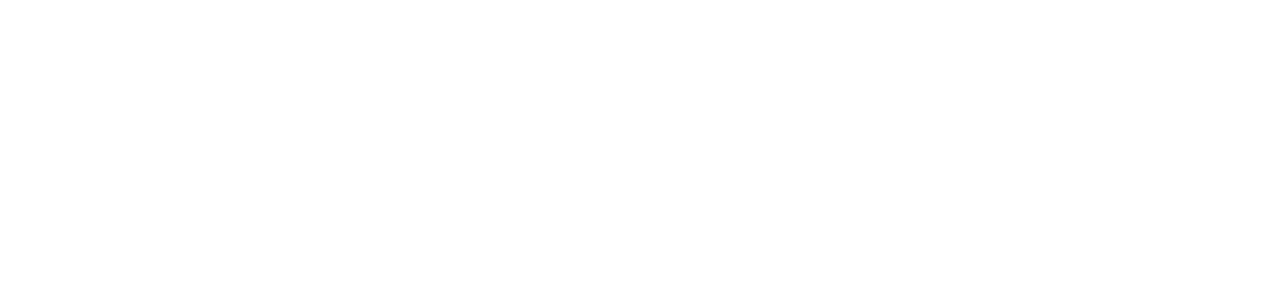
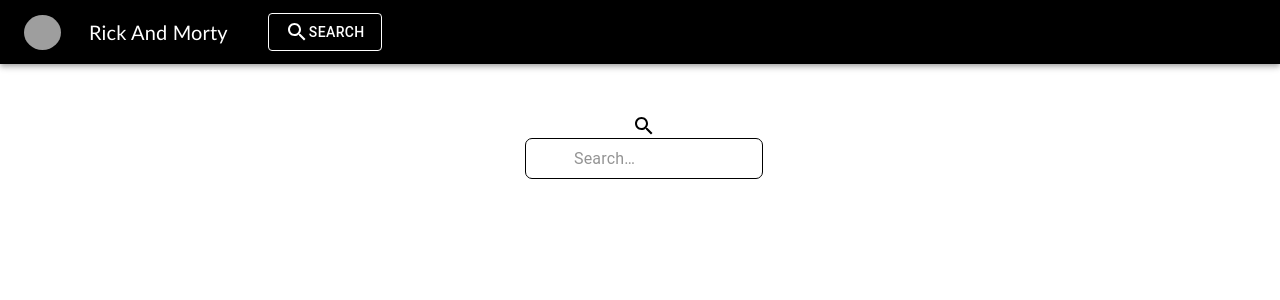
Before and after one commit to EdenArbiv/RickAndMorty, a React (Create React App) app in the folder client/: page /search in a window 1280 px wide. Before the commit this address had no page. Shown: the top 300 px of the page. Built offline with nearby package versions, Linux system fonts and the light colour scheme; grey boxes are pictures that could not be loaded.

Commit message:
search btn

```diff
--- a/client/src/components/Header/Header.js
+++ b/client/src/components/Header/Header.js
@@ -16,6 +16,9 @@
 import NotificationsIcon from '@mui/icons-material/Notifications';
 import MoreIcon from '@mui/icons-material/MoreVert';
 import { StyledLogo } from './styles';
+import Button from '@mui/material/Button';
+import Stack from '@mui/material/Stack';
+import { useNavigate } from 'react-router-dom';
 
 const Search = styled('div')(({ theme }) => ({
   position: 'relative',
@@ -58,7 +61,7 @@
 }));
 
 export default function PrimarySearchAppBar(props) {
-
+  const navigate = useNavigate()
 
   return (
     <Box sx={{ flexGrow: 1 }}>
@@ -82,7 +85,8 @@
           >
             Rick And Morty
           </Typography>
-          <Search>
+          <Button onClick={() => navigate('/search')} sx={{marginLeft: 5, border: '1px solid white'}} variant="inhirt"><SearchIcon /> Search </Button>
+          {/* <Search>
             <SearchIconWrapper>
               <SearchIcon />
             </SearchIconWrapper>
@@ -91,7 +95,7 @@
               placeholder="Search…"
               inputProps={{ 'aria-label': 'search' }}
             />
-          </Search>
+          </Search> */}
           {/* <Box sx={{ flexGrow: 1 }} />
           <Box sx={{ display: { xs: 'none', md: 'flex' } }}>
             <IconButton size="large" aria-label="show 4 new mails" color="inherit">
--- /dev/null
+++ b/client/src/components/SearchComp/SearchComp.js
@@ -0,0 +1,70 @@
+import React from 'react';
+import SearchIcon from '@mui/icons-material/Search';
+import { styled, alpha } from '@mui/material/styles';
+import InputBase from '@mui/material/InputBase';
+import { borderRadius } from '@mui/system';
+import { Wrapper } from './styles';
+
+const Search = styled('div')(({ theme }) => ({
+    position: 'relative',
+    borderRadius: theme.shape.borderRadius,
+    backgroundColor: alpha(theme.palette.common.white, 0.15),
+    '&:hover': {
+      backgroundColor: alpha(theme.palette.common.white, 0.25),
+    },
+    marginRight: theme.spacing(2),
+    marginLeft: 0,
+    marginTop: 50,
+    width: '100%',
+    [theme.breakpoints.up('sm')]: {
+      marginLeft: theme.spacing(3),
+      width: 'auto',
+    },
+}));
+
+const SearchIconWrapper = styled('div')(({ theme }) => ({
+padding: theme.spacing(0, 2),
+height: '100%',
+position: 'relative',
+pointerEvents: 'none',
+display: 'flex',
+alignItems: 'center',
+justifyContent: 'center',
+}));
+
+const StyledInputBase = styled(InputBase)(({ theme }) => ({
+color: 'inherit',
+'& .MuiInputBase-input': {
+    padding: theme.spacing(1, 1, 1, 0),
+    // vertical padding + font size from searchIcon
+    paddingLeft: `calc(1em + ${theme.spacing(4)})`,
+    transition: theme.transitions.create('width'),
+    width: '100%',
+    [theme.breakpoints.up('md')]: {
+    width: '20ch',
+    border: '1px solid black',
+    borderRadius: '7px'
+    },
+},
+}));
+
+const SearchComp = (props) => {
+  return (
+    <Wrapper>
+        <center>
+           <Search>
+            <SearchIconWrapper>
+              <SearchIcon />
+            </SearchIconWrapper>
+            <StyledInputBase
+              onChange={props.searchValue}
+              placeholder="Search…"
+              inputProps={{ 'aria-label': 'search' }}
+            />
+          </Search>
+          </center>
+    </Wrapper>
+  )
+}
+
+export default SearchComp;
--- /dev/null
+++ b/client/src/components/SearchComp/index.js
@@ -0,0 +1,3 @@
+import  SearchComp from "./SearchComp";
+
+export default SearchComp;
--- /dev/null
+++ b/client/src/components/SearchComp/styles/index.js
@@ -0,0 +1,9 @@
+
+import {
+    Wrapper
+  } from "./styles";
+
+  export {
+    Wrapper
+
+  };
--- /dev/null
+++ b/client/src/components/SearchComp/styles/styles.js
@@ -0,0 +1,9 @@
+import styled from "styled-components";
+
+
+export const Wrapper = styled.div`
+    height: 100%;
+    display: flex;
+    flex-direction: column;
+    justify-content: center;
+`;
--- a/client/src/pages/HomePage.jsx
+++ b/client/src/pages/HomePage.jsx
@@ -64,43 +64,43 @@
     })
   }
 
-  const searchValue = (e) => {
-    let value = e.target.value
-    if(value.length){
-      return getRequest(baseUrl+`search/${tab}?name=${value}`).then(res => {
-        if(res.err){
-          switch (tab) {
-            case 'character':
-              setCharacters([])
-              break;
-            case 'episode':
-              setEpisodes([])
-              break;
-            case 'location':
-              setLocations([])
-              break;
-          }
-        }else{
-          let Results = res.slice(0,5)
-          switch (tab) {
-            case 'character':
-              setCharacters(Results)
-              break;
-            case 'episode':
-              setEpisodes(Results)
-              break;
-            case 'location':
-              setLocations(Results)
-              break;
-          }
-        }
-        setUpdate(!update)
-      })
-    }else{
-      setGetData(false)
-      setUpdate(!update)
-    }
-  }
+  // const searchValue = (e) => {
+  //   let value = e.target.value
+  //   if(value.length){
+  //     return getRequest(baseUrl+`search/${tab}?name=${value}`).then(res => {
+  //       if(res.err){
+  //         switch (tab) {
+  //           case 'character':
+  //             setCharacters([])
+  //             break;
+  //           case 'episode':
+  //             setEpisodes([])
+  //             break;
+  //           case 'location':
+  //             setLocations([])
+  //             break;
+  //         }
+  //       }else{
+  //         let Results = res.slice(0,5)
+  //         switch (tab) {
+  //           case 'character':
+  //             setCharacters(Results)
+  //             break;
+  //           case 'episode':
+  //             setEpisodes(Results)
+  //             break;
+  //           case 'location':
+  //             setLocations(Results)
+  //             break;
+  //         }
+  //       }
+  //       setUpdate(!update)
+  //     })
+  //   }else{
+  //     setGetData(false)
+  //     setUpdate(!update)
+  //   }
+  // }
 
   useEffect(() => {
     if(!getData){
@@ -110,7 +110,7 @@
 
   return (
     <>
-    <Header searchValue={searchValue}/>
+    {/* <Header searchValue={searchValue}/> */}
     <TabsTable characters={characters} episodes={episodes} locations={locations} LoadMore={LoadMore} loading={loading} setPage={setPage} setTab={setTab} setGetData={setGetData}/>
     </>
   )
--- a/client/src/pages/Main.jsx
+++ b/client/src/pages/Main.jsx
@@ -1,13 +1,17 @@
 import React from 'react';
 import { Routes , Route} from 'react-router-dom';
+import Header from '../components/Header';
 import HomePage from './HomePage';
+import SearchPage from './SearchPage';
 
 const Main = () => {
 
   return <div>
       <div className='main'>
+          <Header/>
            <Routes>
                <Route path="/" element={<HomePage/>}/>
+               <Route path="/search" element={<SearchPage/>}/>
            </Routes>
 
         </div>
--- /dev/null
+++ b/client/src/pages/SearchPage.jsx
@@ -0,0 +1,12 @@
+import React from 'react';
+import SearchComp from '../components/SearchComp'
+
+const SearchPage = () => {
+  return (
+    <div>
+        <SearchComp/>
+    </div>
+  )
+}
+
+export default SearchPage;
```
